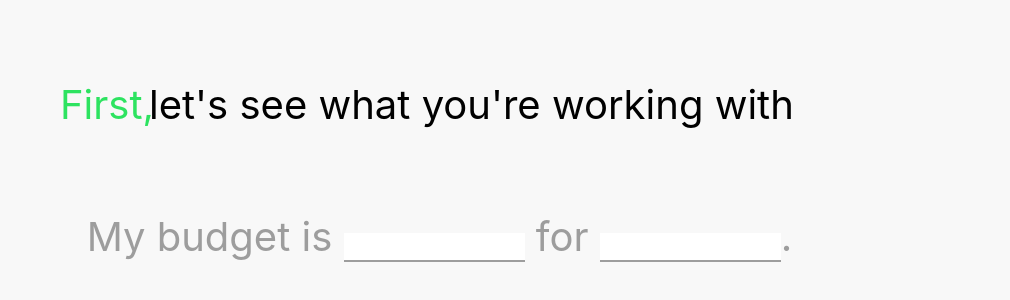
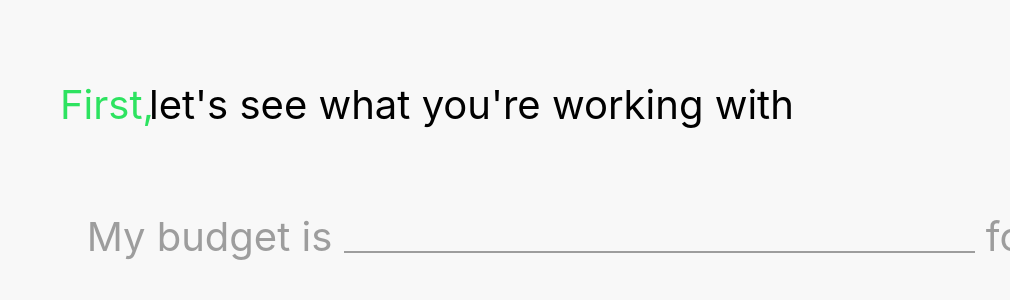
Before and after one commit to jyumohfour/meal-prep-app, a React (Create React App) app: page /about in a window 1280 px wide. Shown: the part 150-450 px from the top of the page, without its empty margins (270-1280 px from the left). Built offline with nearby package versions, Linux system fonts and the light colour scheme.

Commit message:
made text inputs background

```diff
--- a/src/elements/List2/about.css
+++ b/src/elements/List2/about.css
@@ -55,6 +55,18 @@ color: #9D9D9D
 input[type="text"] {
     border: none;
     border-bottom: 2px solid #9D9D9D;
+    background-color: #F8F8F8;
+    /* changes input color to transparent */
+    outline:none;
+    padding: 2px 2px;
+
+    font-family: 'Inter';
+    font-style: normal;
+    font-weight: 400;
+    /* font size affects length of underscore ___*/
+    font-size: 40px;
+    line-height: 85px;
+    color: #9D9D9D
   }
 .background{
     /* Rectangle 2 */
```
